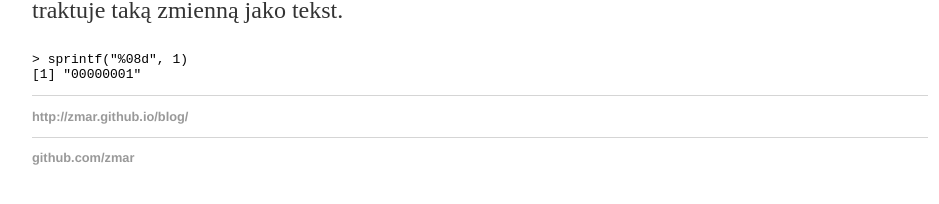
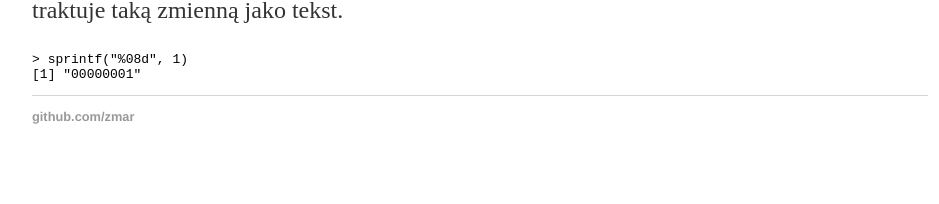
Before and after one commit to zmar/SmarteR_useR, a Jekyll site: the page built from _posts/2016-05-04-start.md, in a window 1280 px wide. Shown: the part 200-404 px from the top of the page, without its empty margins (160-1099 px from the left). Built offline with Jekyll 4.4.1, drawn with Linux system fonts in a browser that asks for light colours.

Commit message:
Update post.html

```diff
--- a/_layouts/post.html
+++ b/_layouts/post.html
@@ -1,9 +1,5 @@
 ---
 layout: default
 ---
-	{{ content }}
-		<footer>
- 			<ul>
-	        		<li><a href="http://zmar.github.io/blog/">http://zmar.github.io/blog/</a></li>
-			</ul>
-		</footer>
+
+			{{ content }}
```
